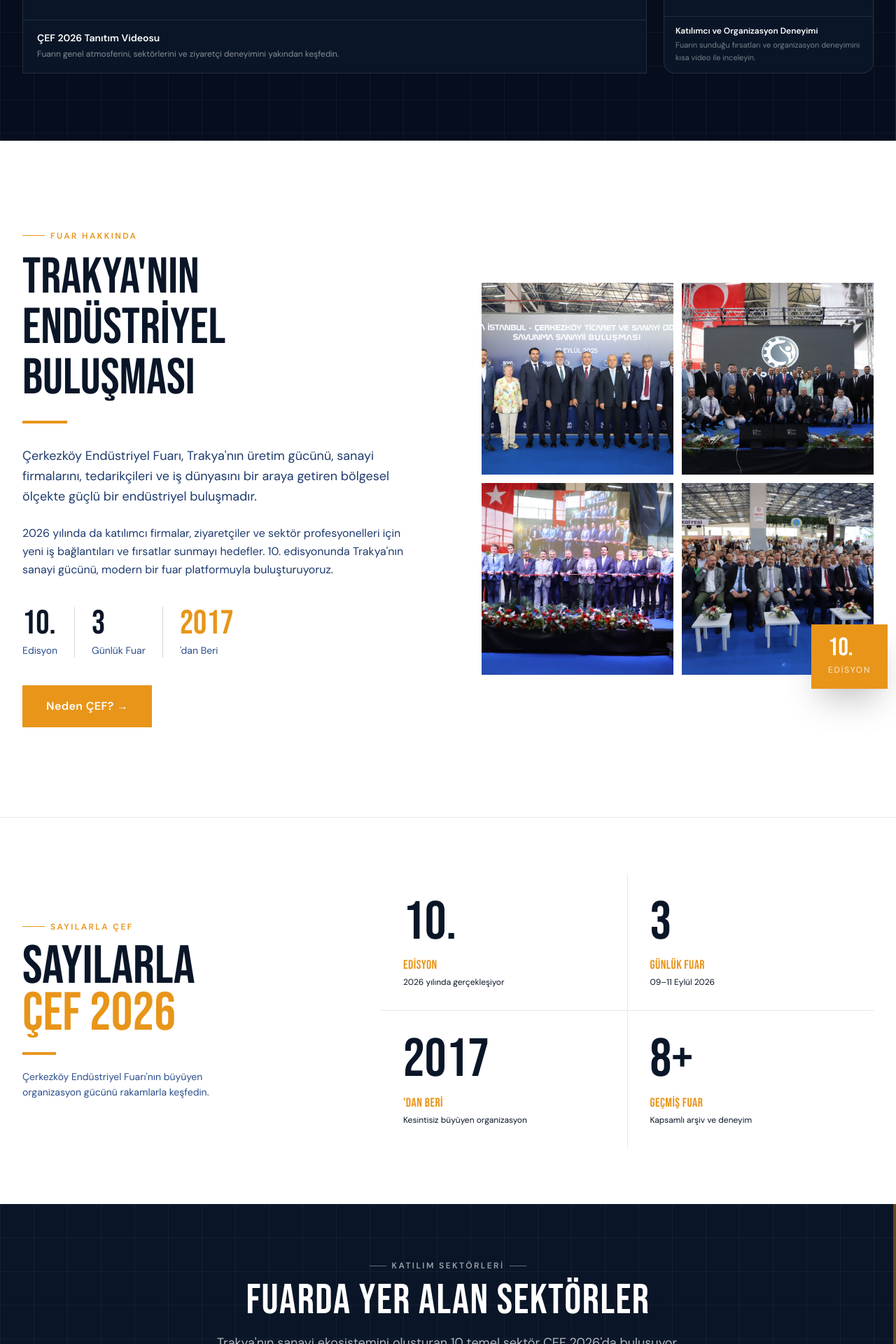
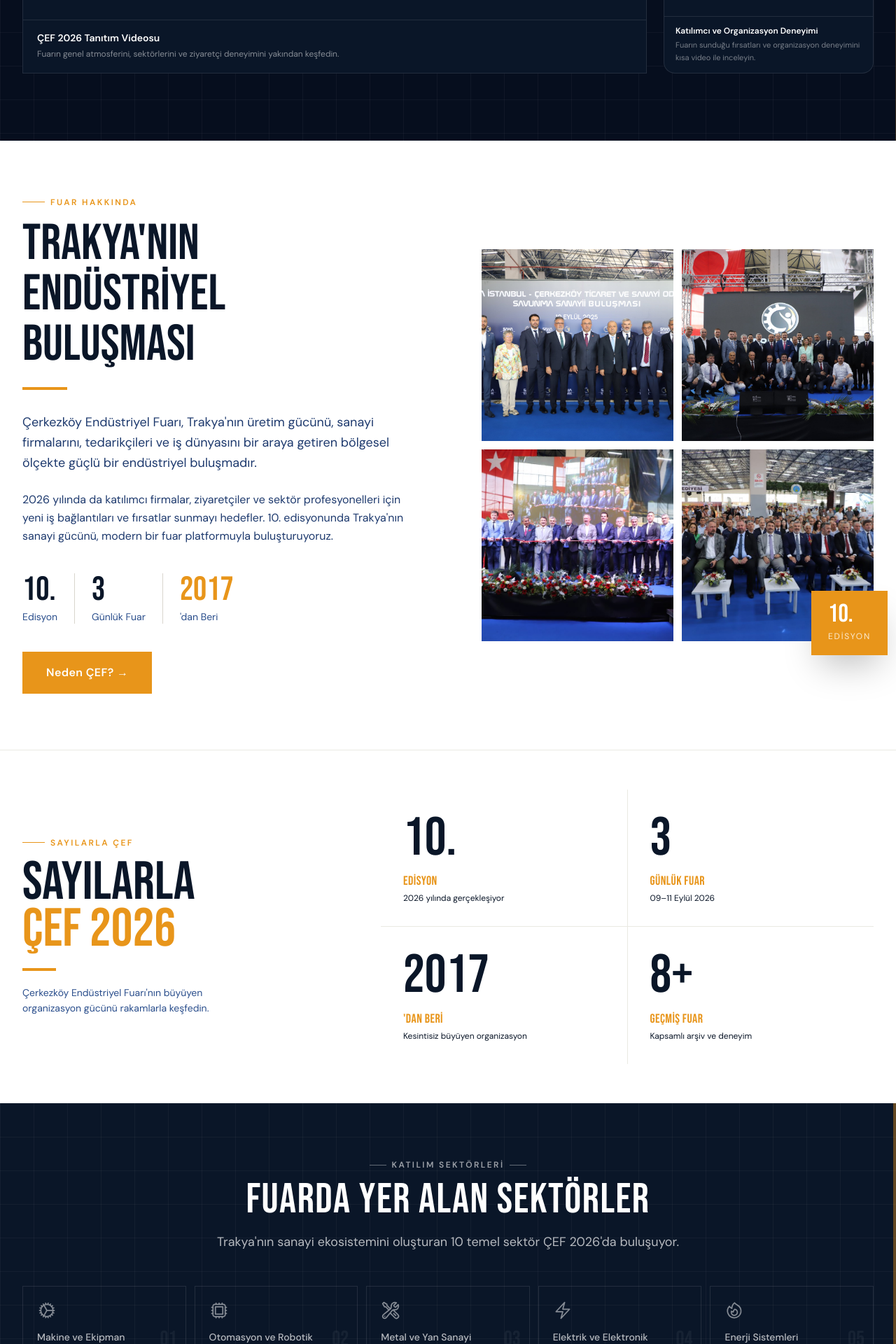
Before and after one commit to EmirUnutur/CEF-2026, a React (Vite) app: page / in a window 1280 px wide. Shown: the part 1921-3841 px from the top of the page at 70% size. Built offline with nearby package versions, Linux system fonts and the light colour scheme; grey boxes are pictures that could not be loaded.

Commit message:
About + Stats: dikey padding azaltıldı, boşluk daraltıldı

```diff
--- a/src/components/sections/About.tsx
+++ b/src/components/sections/About.tsx
@@ -15,7 +15,7 @@ export default function About() {
   const { t } = useLang()
 
   return (
-    <section id="hakkinda" className="bg-white py-20 sm:py-32">
+    <section id="hakkinda" className="bg-white py-14 sm:py-20">
       <div className="max-w-7xl mx-auto px-5 sm:px-8">
         <div className="grid grid-cols-1 lg:grid-cols-2 gap-16 lg:gap-24 items-center">
 
--- a/src/components/sections/Stats.tsx
+++ b/src/components/sections/Stats.tsx
@@ -8,7 +8,7 @@ export default function Stats() {
 
   return (
     <section id="istatistikler" className="bg-white border-t border-ivory-dark">
-      <div className="max-w-7xl mx-auto px-5 sm:px-8 py-16 sm:py-20">
+      <div className="max-w-7xl mx-auto px-5 sm:px-8 py-10 sm:py-14">
         <div className="grid grid-cols-1 lg:grid-cols-5 gap-12 lg:gap-16 items-center">
 
           {/* Left — title block (2/5) */}
```
